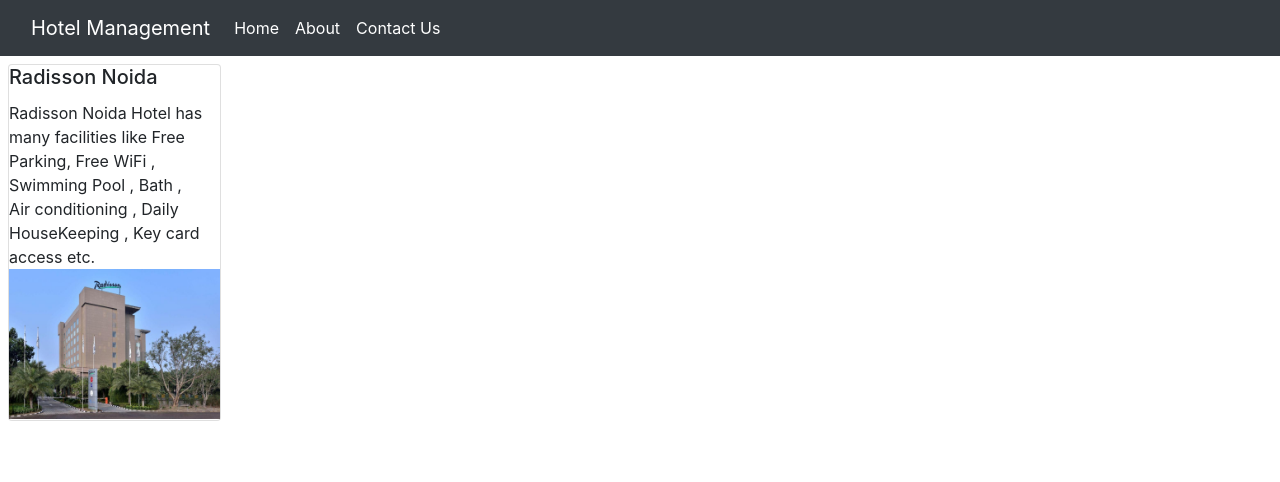
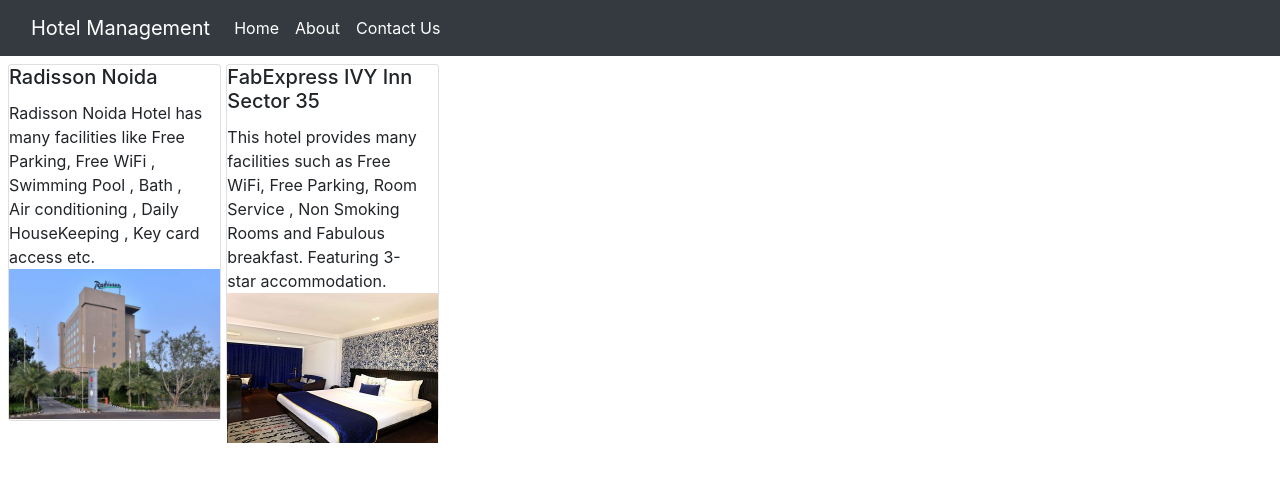
Before and after one commit to Nitin1604/HotelManagement, a React (Create React App) app: page /about in a window 1280 px wide. Shown: the top 482 px of the page. Built offline with nearby package versions, Linux system fonts and the light colour scheme.

Commit message:
CODE FOR ABOUT.JS

```diff
--- a/src/Components/About.js
+++ b/src/Components/About.js
@@ -1,4 +1,5 @@
 import NavigationComponent from "./Navigation";
+import hotel2 from './hotel2.jpg';
 import hotel3 from './hotel3.jpg';
 const AboutComponent = () => {
 
@@ -21,7 +22,25 @@
                                         HouseKeeping , Key card access etc.
                                         <img src={hotel3} alt="hotel3" />
                                     </p>
+                                    {/* card-text ends here */}
+                                </div>
+                                {/* card-body will ends here */}
+                            </div>
+                        </div>
+
+                        <div className="col-sm-2">
+                            <div className="card mx-2 my-2">
+                                {/* card-body will start here */}
+                                <div className="card-body1">
+                                    <h5 className="card-title">FabExpress IVY Inn Sector 35</h5>
                                     {/* card-text start here */}
+                                    <p className="card-text">This hotel provides many facilities such as Free WiFi,
+                                    Free Parking, Room Service , Non Smoking Rooms and Fabulous breakfast.
+                                    Featuring 3-star accommodation.
+
+                                        <img src={hotel2} alt="hotel2" />
+                                    </p>
+                                    {/* card-text ends here */}
                                 </div>
                                 {/* card-body will ends here */}
                             </div>
```
